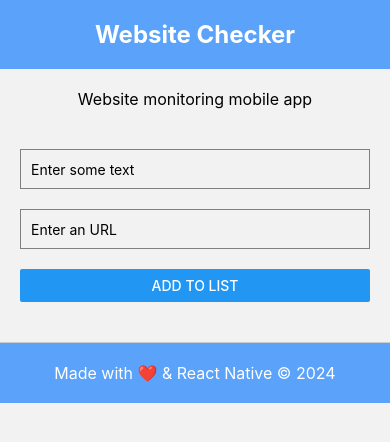
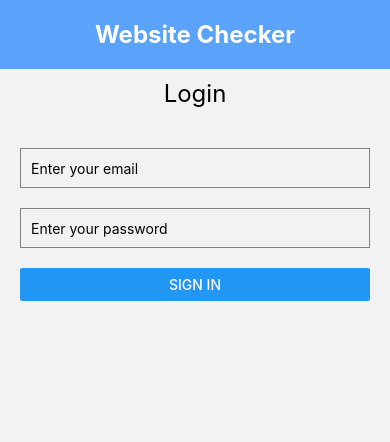
Before and after one commit to boreales/website-checker, a React Native app: screen /Login in a window 390 px wide. Shown: the top 442 px of the page. Built offline with nearby package versions, Linux system fonts and the light colour scheme.

Commit message:
Add login flow

```diff
--- a/App.js
+++ b/App.js
@@ -3,6 +3,7 @@ import { NavigationContainer } from '@react-navigation/native';
 import { createNativeStackNavigator } from '@react-navigation/native-stack';
 import HomeScreen from './src/screens/Home';
 import DetailsScreen from './src/screens/Details';
+import LoginScreen from './src/screens/Login';
 
 const Stack = createNativeStackNavigator();
 
@@ -12,6 +13,7 @@ function App() {
       <Stack.Navigator>
         <Stack.Screen name="Home" options={{"headerShown": false}} component={HomeScreen} />
         <Stack.Screen name="Details" component={DetailsScreen} />
+        <Stack.Screen name="Login" options={{"headerShown": false}} component={LoginScreen} />
       </Stack.Navigator>
     </NavigationContainer>
   );
--- a/src/components/ListHeader.js
+++ b/src/components/ListHeader.js
@@ -1,10 +1,17 @@
 import React, {useState} from 'react';
-import { View, Text, StyleSheet } from 'react-native';
+import { View, Text, StyleSheet, Button } from 'react-native';
 import Form from './Form';
 import List from './List';
+import AsyncStorage from '@react-native-async-storage/async-storage';
 
 const ListHeader = ({navigation}) => {
     const [listItems, setListItems] = useState([]);
+
+    const signOut = async () => {
+        await AsyncStorage.removeItem('userToken');
+        navigation.navigate('Login');
+    }
+
     return (
         <View style={styles.headerContainer}>
         <View style={styles.titleContainer}>
@@ -14,6 +21,7 @@ const ListHeader = ({navigation}) => {
           <Text style={styles.descriptionText}>
              Website monitoring mobile app
           </Text>
+          <Button title="Sign out" onPress={signOut} />
         </View>
         <Form listItems={listItems} setListItems={setListItems} />
         <List navigation={navigation} listItems={listItems} setListItems={setListItems} />
--- a/src/screens/Home.js
+++ b/src/screens/Home.js
@@ -1,9 +1,23 @@
-import * as React from 'react';
+import React, {useEffect} from 'react';
 import { View, StyleSheet, ScrollView } from 'react-native';
 import ListHeader from '../components/ListHeader';
 import ListFooter from '../components/ListFooter';
+import AsyncStorage from '@react-native-async-storage/async-storage';
 
 function HomeScreen({ navigation }) {
+  useEffect(() => {
+    const getToken = async () => {
+      const token = await AsyncStorage.getItem('userToken');
+      if (token) {
+        console.log('userToken:', token);
+        navigation.navigate('Home');
+      } else {
+        navigation.navigate('Login');
+      }
+    }
+    getToken();
+  }, []);
+
   return (
     <ScrollView>
       <View style={styles.container}>
--- /dev/null
+++ b/src/screens/Login.js
@@ -0,0 +1,115 @@
+import React, {useState} from 'react';
+import { View, StyleSheet, TextInput, Button, Text } from 'react-native';
+import AsyncStorage from '@react-native-async-storage/async-storage';
+import axios from 'axios';
+
+function LoginScreen({ navigation }) {
+    const [inputText, setInputText] = useState('');
+    const [inputPassword, setinputPassword] = useState('');
+
+    const checkLogin = async () => {
+        if (inputText.trim() && inputPassword.trim()) {
+            console.log('inputText:', inputText);
+            console.log('inputPassword:', inputPassword);
+          try {
+            axios.post('https://website-checker.boreales-creations.fr/auth', {
+                "email": "boreales.creations@gmail.com",
+                "password": "test",
+            }).then(async (response) => {
+                console.log(response.data);
+                if (response.data.token) {
+                    await AsyncStorage.setItem('userToken', response.data.token);
+                    navigation.navigate('Home');
+                }
+            }).catch((error) => {
+                console.error('Failed to login', error);
+            });
+          } catch (error) {
+            console.error('Failed to save item to AsyncStorage', error);
+          }
+        }
+      };
+
+    return (
+        <View style={styles.headerContainer}>
+            <View style={styles.titleContainer}>
+                <Text style={styles.title}>Website Checker</Text>
+            </View>
+            <Text style={styles.subtitle}>Login</Text>
+            <View style={styles.container}>
+            <TextInput
+                style={styles.input}
+                placeholder="Enter your email"
+                value={inputText}
+                keyboardType='email-address'
+                onChangeText={text => setInputText(text)}
+            />
+            <TextInput
+                style={styles.input}
+                placeholder="Enter your password"
+                value={inputPassword}
+                onChangeText={text => setinputPassword(text)}
+            />
+            <Button
+                title="Sign in"
+                onPress={checkLogin}
+            />
+            </View>
+        </View>
+    );
+}
+
+const styles = StyleSheet.create({
+    container: {
+      padding: 20,
+    },
+    headerContainer: {
+        marginBottom: 20,
+    },
+    titleContainer: {
+        backgroundColor: '#5AA2FA',
+    },
+    title: {
+        fontSize: 24,
+        fontWeight: 'bold',
+        textAlign: 'center',
+        margin: 20,
+        color: '#fff',
+    },
+    subtitle: {
+        fontSize: 24,
+        marginBottom: 20,
+        marginTop: 10,
+        textAlign: 'center',
+    },
+    input: {
+      height: 40,
+      borderColor: 'gray',
+      borderWidth: 1,
+      marginBottom: 20,
+      paddingHorizontal: 10,
+    },
+    listItem: {
+      flexDirection: 'row',
+      justifyContent: 'space-between',
+      alignItems: 'center',
+      padding: 10,
+      borderBottomWidth: 1,
+      borderBottomColor: '#ccc',
+    },
+    deleteButton: {
+      backgroundColor: 'red',
+      padding: 5,
+      borderRadius: 5,
+    },
+    deleteButtonText: {
+      color: 'white',
+      fontWeight: 'bold',
+    },
+    urlText: {
+      color: 'blue',
+      textDecorationLine: 'underline',
+    },
+  });
+
+export default LoginScreen;
```
